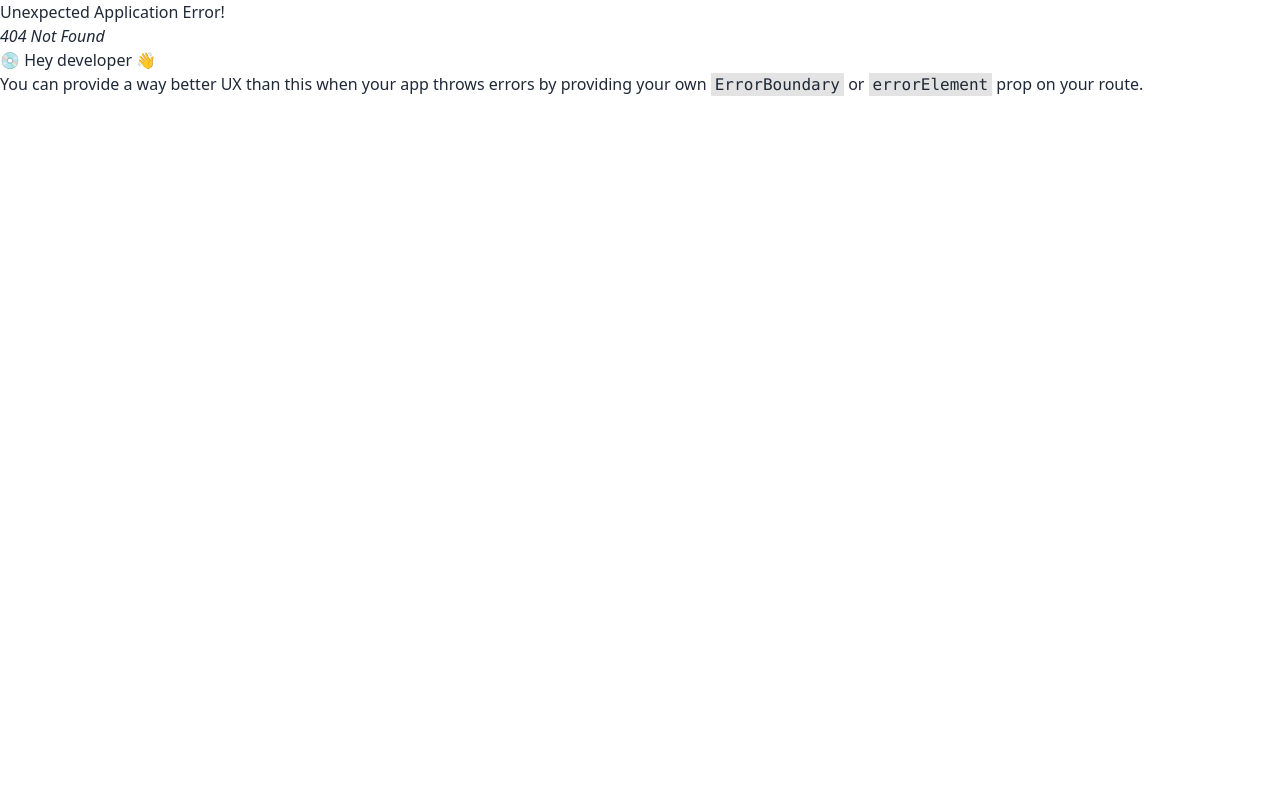
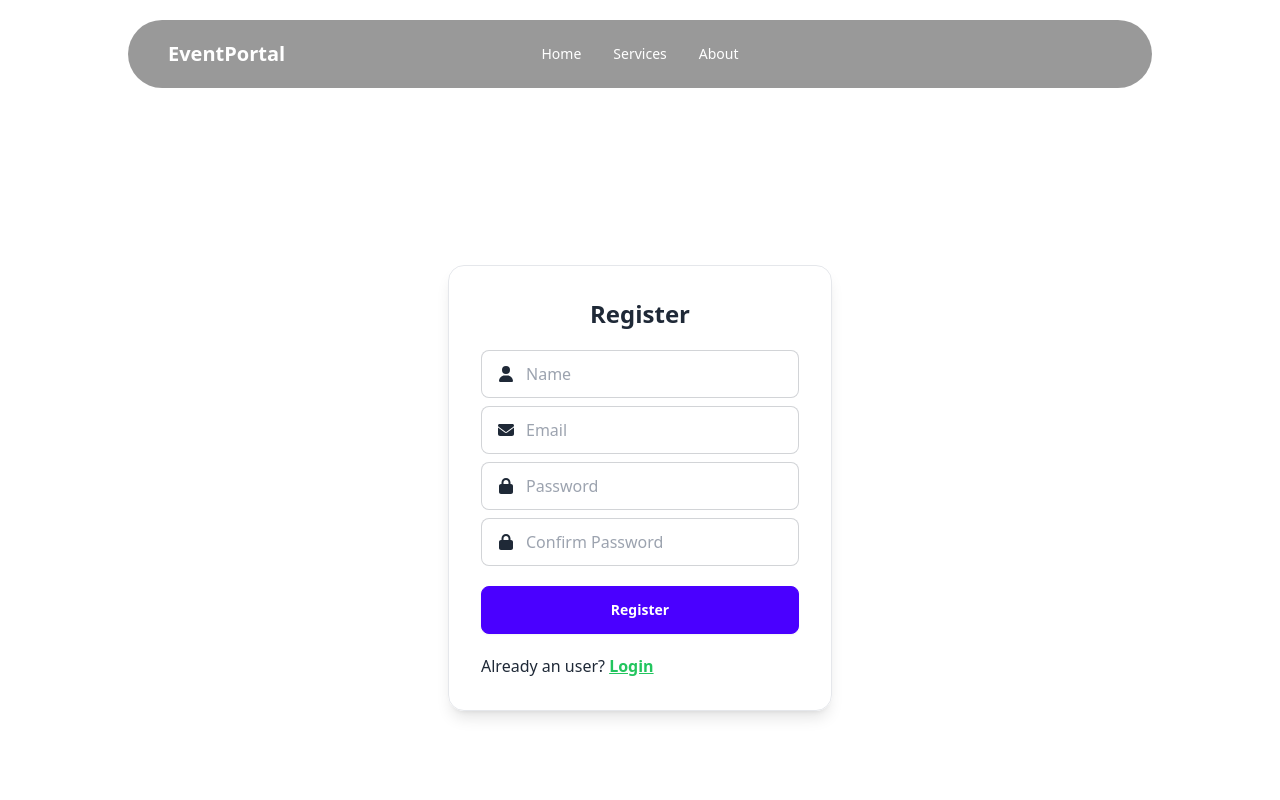
Before and after one commit to alam-404/EventPortal, a React (Vite) app: page /register in a window 1280 px wide. Before the commit this address had no page. Shown: the top 800 px of the page. Built offline with nearby package versions, Linux system fonts and the light colour scheme.

Commit message:
Modified navbar, login page and created register page

```diff
--- a/src/Layouts/Root.jsx
+++ b/src/Layouts/Root.jsx
@@ -5,7 +5,7 @@ const Root = () => {
     return (
         <div className='scroll-smooth'>
             <header className='lg:mx-32'>
-                <Navbar />
+                <Navbar/>
             </header>
             <section className='lg:mx-32'>
                 <Outlet></Outlet>
--- a/src/Pages/Login/Login.jsx
+++ b/src/Pages/Login/Login.jsx
@@ -1,8 +1,27 @@
+import { FaEnvelope, FaLock } from "react-icons/fa6";
+import { Link } from "react-router-dom";
 
 const Login = () => {
+
     return (
-        <div>
-            Login Form
+        <div className="hero w-full h-[100lvh]">
+            <div className="card shadow-lg w-96 p-8 border">
+                <h1 className="text-2xl font-semibold text-center mb-5">Login</h1>
+                <form>
+                    <div className="mb-5">
+                        <label className="input input-bordered flex items-center gap-3 mb-2">
+                            <FaEnvelope />
+                            <input type="email" className="grow" placeholder="Email" required />
+                        </label>
+                        <label className="input input-bordered flex items-center gap-3">
+                            <FaLock />
+                            <input type="password" className="grow" placeholder="Password" required />
+                        </label>
+                    </div>
+                    <button type="submit" className="btn btn-primary text-white w-full">Login</button>
+                </form>
+                <h5 className="mt-5">Don&apos;t have an account? <Link className="link font-semibold text-green-500 hover:text-green-600" to="/register">Register</Link></h5>
+            </div>
         </div>
     );
 };
--- /dev/null
+++ b/src/Pages/Register/Register.jsx
@@ -0,0 +1,36 @@
+import { FaEnvelope, FaLock, FaUser } from "react-icons/fa6";
+import { Link } from "react-router-dom";
+
+const Register = () => {
+    return (
+        <div className="hero w-full h-[100lvh]">
+            <div className="card shadow-lg w-96 p-8 border">
+                <h1 className="text-2xl font-semibold text-center mb-5">Register</h1>
+                <form>
+                    <div className="mb-5">
+                        <label className="input input-bordered flex items-center gap-3 mb-2">
+                            <FaUser />
+                            <input type="text" className="grow" placeholder="Name" required />
+                        </label>
+                        <label className="input input-bordered flex items-center gap-3 mb-2">
+                            <FaEnvelope />
+                            <input type="email" className="grow" placeholder="Email" required />
+                        </label>
+                        <label className="input input-bordered flex items-center gap-3 mb-2">
+                            <FaLock />
+                            <input type="password" className="grow" placeholder="Password" required />
+                        </label>
+                        <label className="input input-bordered flex items-center gap-3">
+                            <FaLock />
+                            <input type="password" className="grow" placeholder="Confirm Password" required />
+                        </label>
+                    </div>
+                    <button type="submit" className="btn btn-primary text-white w-full">Register</button>
+                </form>
+                <h5 className="mt-5">Already an user? <Link className="link font-semibold text-green-500 hover:text-green-600" to="/login">Login</Link></h5>
+            </div>
+        </div>
+    );
+};
+
+export default Register;
--- a/src/components/Navbar/Navbar.jsx
+++ b/src/components/Navbar/Navbar.jsx
@@ -1,10 +1,11 @@
 import { FaSun, FaMoon } from 'react-icons/fa6';
-import { Link, NavLink } from 'react-router-dom';
+import { Link, NavLink, useLocation } from 'react-router-dom';
 
 const Navbar = () => {
+    const location = useLocation();
     return (
         <div>
-            <div className="navbar bg-transparent sticky top-0 left-0">
+            <div className="navbar bg-black/40 px-10 rounded-full mt-5 sticky top-0 left-0">
                 <div className="navbar-start">
                     <div className="dropdown">
                         <div tabIndex={0} role="button" className="btn text-white btn-ghost lg:hidden">
@@ -32,7 +33,11 @@ const Navbar = () => {
                 </div>
                 <div className="navbar-end">
                     {/* <button><FaSun></FaSun><FaMoon></FaMoon></button> */}
-                    <Link className="btn">Login</Link>
+                    {
+                        location.pathname == '/login' || location.pathname == '/register' ?
+                            '' : <Link className="btn" to='/login'>Login</Link>
+
+                    }
                 </div>
             </div>
         </div>
@@ -42,7 +47,7 @@ const Navbar = () => {
 // Active Navigation link
 const ActiveLink = ({ children, to }) => {
     return (
-        <NavLink className={({ isActive }) => isActive ? 'text-green-500 font-bold' : ''} to={to}>
+        <NavLink className={({ isActive }) => isActive ? 'text-green-500 font-bold underline' : ''} to={to}>
             {children}
         </NavLink>
     )
```
Also changed, not shown: src/Routes/Routes.jsx (+10 -0 lines).
